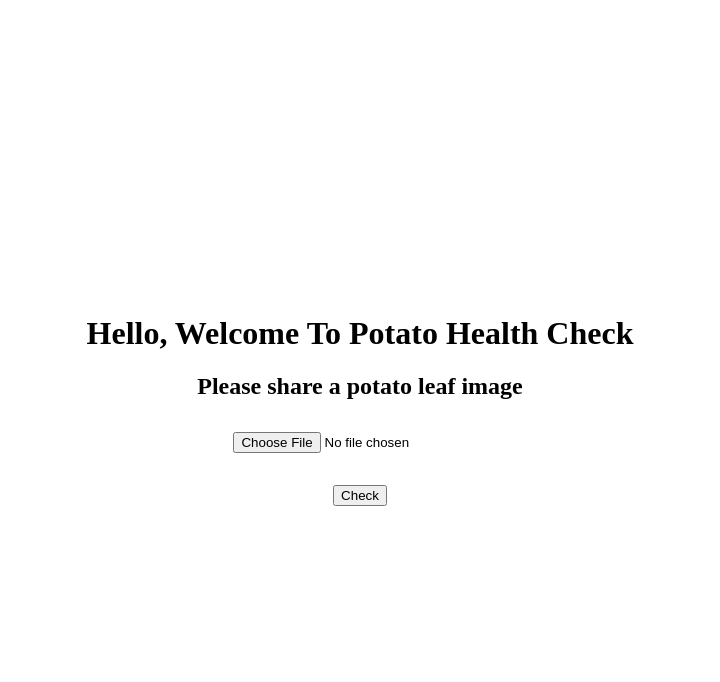
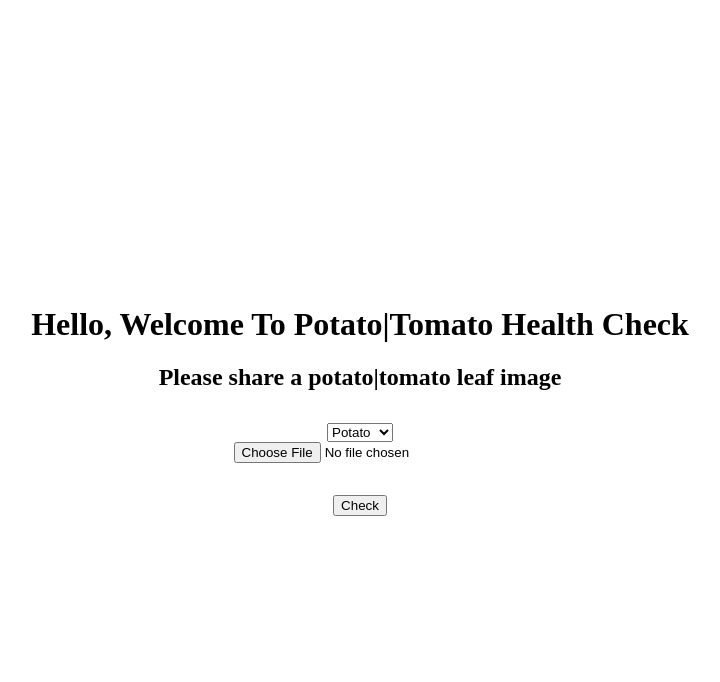
Before and after one commit to MuokaPWambua/PotatoDiseaseClassifier, a Flask app: page / in a window 1280 px wide. Shown: the top 682 px of the page, without its empty margins (280-1000 px from the left). Run offline with Flask 3, Linux system fonts and the light colour scheme.

```diff
--- a/templates/index.html
+++ b/templates/index.html
@@ -30,9 +30,15 @@
 <body>
     <div class="container">
         <div>
-            <h1 align="center">Hello, Welcome To Potato Health Check</h1>
-            <h2 align="center">Please share a potato leaf image</h2>
+            <h1 align="center">Hello, Welcome To Potato|Tomato Health Check</h1>
+            <h2 align="center">Please share a potato|tomato leaf image</h2>
+
             <div class="center-container spaceY">
+                <select id="plant" name="plant">
+                    <option value="potato">Potato</option>
+                    <option value="tomato">Tomato</option>
+                </select>
+                <br/>
                 <input type="file" id="file" name="image" required>
             </div>
             <div class="center-container">
@@ -57,7 +63,7 @@
             .then(response => response.json())
             .then(data => {
                 console.log('Response:', data);
-                document.getElementById('result').innerText = " Result " + " " + data.result +  " \n " + " classification confidence " + " " + data.confidence;
+                document.getElementById('result').innerText = " Result: " + " " + data.result +  " " + " Classification Confidence: " + " " + data.confidence;
             })
             .catch(error => {
                 console.error('Error:', error);
```
